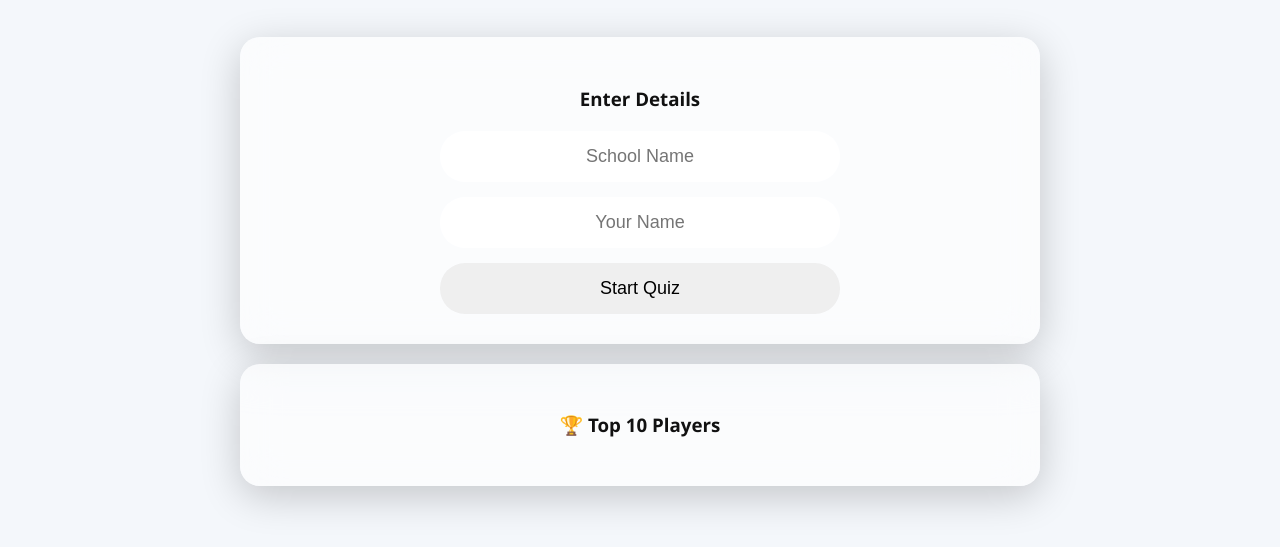
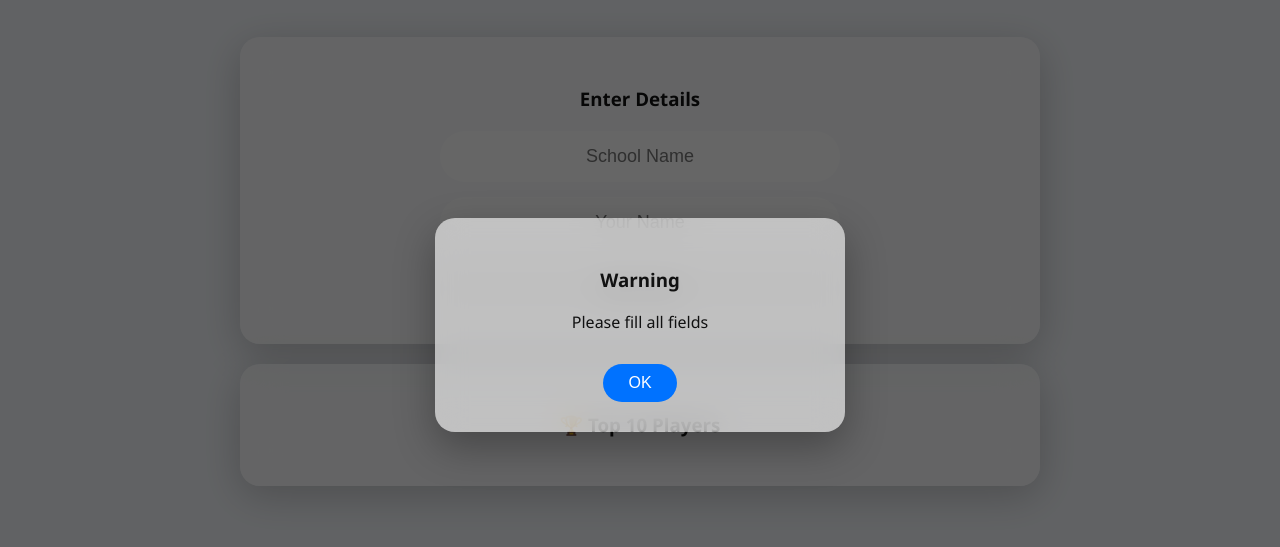
Before and after one commit to krishanthab89-code/sciquizmaster, a plain HTML site: page index.html in a window 1280 px wide. Both pictures are taken after a click on the button "Start Quiz". Shown: the part 75-622 px from the top of the page. Drawn offline with Linux system fonts and the light colour scheme; no server answers.

Commit message:
Update index.html

```diff
--- a/index.html
+++ b/index.html
@@ -116,6 +116,48 @@ transform:scale(1.03);
 opacity:0.9;
 }
 
+/* Custom Alert Style */
+.alert-overlay{
+position:fixed;
+top:0;
+left:0;
+width:100%;
+height:100%;
+background:rgba(0,0,0,0.6);
+display:flex;
+justify-content:center;
+align-items:center;
+opacity:0;
+pointer-events:none;
+transition:0.3s;
+z-index:999;
+}
+.alert-overlay.active{
+opacity:1;
+pointer-events:auto;
+}
+.alert-box{
+background:var(--card);
+backdrop-filter:blur(15px);
+padding:30px;
+border-radius:20px;
+text-align:center;
+width:90%;
+max-width:350px;
+box-shadow:0 15px 40px rgba(0,0,0,0.3);
+animation:fade 0.3s ease;
+}
+.alert-box button{
+margin-top:15px;
+padding:10px 25px;
+border:none;
+border-radius:20px;
+background:var(--accent);
+color:white;
+font-size:16px;
+cursor:pointer;
+}
+
 /* Mobile-friendly Top 10 */
 #top10Box{
 max-height:300px;
@@ -124,19 +166,15 @@ overflow-y:auto;
 #top10Box p{
 margin:5px 0;
 font-size:16px;
-line-height:1.3;
 white-space: nowrap;
 overflow: hidden;
 text-overflow: ellipsis;
 }
-#top10Box h3{
-text-align:center;
-}
+#top10Box h3{text-align:center;}
+
 @media(max-width:600px){
 header{font-size:18px;}
 .card{padding:15px;}
-#top10Box h3{font-size:18px;}
-#top10Box p{font-size:14px;}
 }
 </style>
 </head>
@@ -149,7 +187,6 @@ Sci Master
 
 <div class="container">
 
-<!-- Start Quiz Box -->
 <div id="startBox" class="card">
 <h3 style="text-align:center;margin-bottom:20px;">Enter Details</h3>
 <div class="start-row">
@@ -159,18 +196,23 @@ Sci Master
 </div>
 </div>
 
-<!-- Quiz Box -->
 <div id="quizBox" class="card" style="display:none;"></div>
-
-<!-- Result Box -->
 <div id="resultBox" class="card" style="display:none;"></div>
 
-<!-- Separate Top 10 Box -->
 <div id="top10Box" class="card">
 <h3>🏆 Top 10 Players</h3>
 <div id="top10List"></div>
 </div>
 
+</div>
+
+<!-- Custom Alert Popup -->
+<div id="customAlert" class="alert-overlay">
+  <div class="alert-box">
+    <h3 id="alertTitle">Notice</h3>
+    <p id="alertMessage"></p>
+    <button onclick="closeAlert()">OK</button>
+  </div>
 </div>
 
 <script type="module">
@@ -191,7 +233,6 @@ appId: "1:65834831504:web:492e2e1756eca03dce1215"
 const app = initializeApp(firebaseConfig);
 const db = getFirestore(app);
 
-// Inputs
 const schoolInput = document.getElementById("school");
 const nameInput = document.getElementById("name");
 const startBox = document.getElementById("startBox");
@@ -200,25 +241,32 @@ const resultBox = document.getElementById("resultBox");
 
 let questions=[], current=0, score=0, key="";
 
-// Start Quiz
+/* Custom Alert */
+window.showAlert = function(message,title="Notice"){
+document.getElementById("alertTitle").innerText = title;
+document.getElementById("alertMessage").innerText = message;
+document.getElementById("customAlert").classList.add("active");
+}
+window.closeAlert = function(){
+document.getElementById("customAlert").classList.remove("active");
+}
+
 window.startQuiz = async function(){
 const school = schoolInput.value.trim();
 const name = nameInput.value.trim();
-  if(!school || !name){ alert("Fill all fields"); return; }
+if(!school || !name){ showAlert("Please fill all fields","Warning"); return; }
 
 key = name + "_" + school;
 
-  // Check if already played
 const snap = await getDocs(collection(db,"participants"));
 let played = false;
 snap.forEach(doc=>{ if(doc.data().key === key) played = true; });
-  if(played){ alert("You have already played the quiz!"); return; }
+if(played){ showAlert("You have already played the quiz!","Already Played"); return; }
 
-  // Load questions
 const qSnap = await getDocs(collection(db,"questions"));
 questions = [];
 qSnap.forEach(doc => questions.push(doc.data()));
-  if(questions.length===0){ alert("No questions found!"); return; }
+if(questions.length===0){ showAlert("No questions found!","Error"); return; }
 questions.sort(()=>Math.random()-0.5);
 
 startBox.style.display="none";
@@ -226,7 +274,6 @@ window.startQuiz = async function(){
 loadQuestion();
 }
 
-// Load question
 function loadQuestion(){
 if(current >= questions.length){ finish(); return; }
 let q = questions[current];
@@ -237,7 +284,6 @@ function loadQuestion(){
 quizBox.innerHTML = html;
 }
 
-// Select answer
 window.selectAns = function(i){
 const options = document.querySelectorAll(".option");
 const correct = questions[current].answer;
@@ -256,7 +302,6 @@ window.selectAns = function(i){
 }, 1000);
 }
 
-// Finish Quiz
 async function finish(){
 quizBox.style.display="none";
 resultBox.style.display="block";
@@ -270,12 +315,10 @@ async function finish(){
 resultBox.innerHTML = `<h2>Your Score: ${score}</h2>`;
 }
 
-// Toggle Light/Dark Mode
 window.toggleMode = function(){
 document.body.classList.toggle("dark");
 }
 
-// Live Top 10 Separate (compact/mobile-friendly)
 function updateTop10(){
 const topQuery = query(collection(db,"participants"), orderBy("score","desc"), limit(10));
 const top10List = document.getElementById("top10List");
@@ -296,7 +339,6 @@ function updateTop10(){
 });
 }
 
-// Initialize Top 10 list on page load
 updateTop10();
 </script>
 
```
Lines whose indentation alone changed are shown as unchanged.
